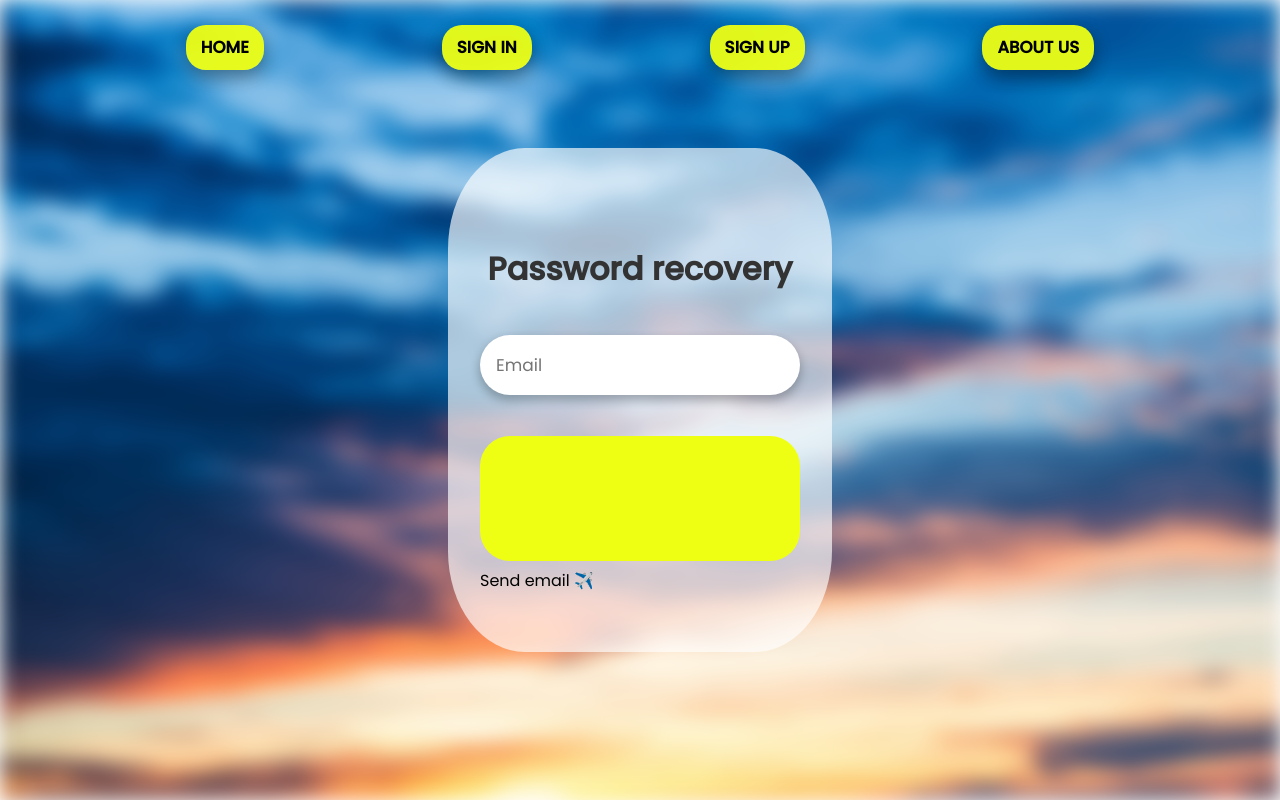
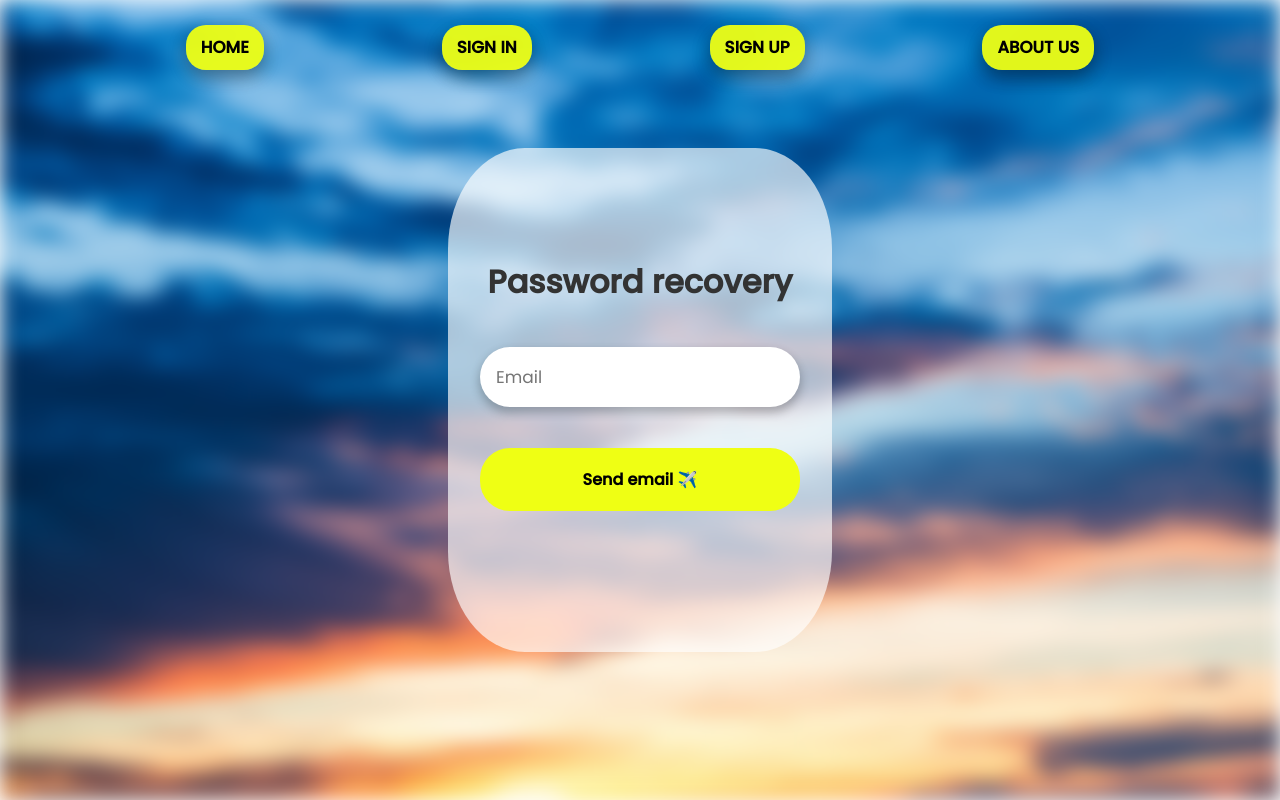
Before and after one commit to giovannicanedoli/travelhub, a Flask app: page /forget in a window 1280 px wide. Run offline with Flask 3, Linux system fonts and the light colour scheme.

Commit message:
error forgot

```diff
--- a/static/header.css
+++ b/static/header.css
@@ -29,7 +29,7 @@ header {
     border-radius: 20px;
     transition-duration: 0.4s;
     box-shadow: 0 8px 16px 0 #00000033, 0 6px 20px 0 #00000030;
-    font-size: clamp(1rem, 1.3vw, 2rem);
+    font-size: clamp(0.5rem, 1.3vw, 2rem);
     padding: 10px 15px;
     float: left;
     font-weight: bold ;
--- a/templates/forgot.html
+++ b/templates/forgot.html
@@ -30,8 +30,8 @@
 
         <br>
         <div class="input-submit">
-            <button class="submit-btn" id="submit"></button>
-            <label for="submit">Send email ✈️</label>
+            <button class="submit-btn" id="submit">Send email ✈️</button>
+            <!--<label for="submit">Send email ✈️</label>-->
         </div>
         <br>
         <br>
--- a/templates/signup.html
+++ b/templates/signup.html
@@ -48,9 +48,8 @@
             </div>
 
         {% elif password_verify != password %}
-            <div class="sign-up-link">
-                <p>Already have an account? <a href="/login">Sign in</a></p>
-            </div>
+            <br>
+            <br>
             <div class = "failure">
                 <p>Passwords are different!</p>
             </div>
```
